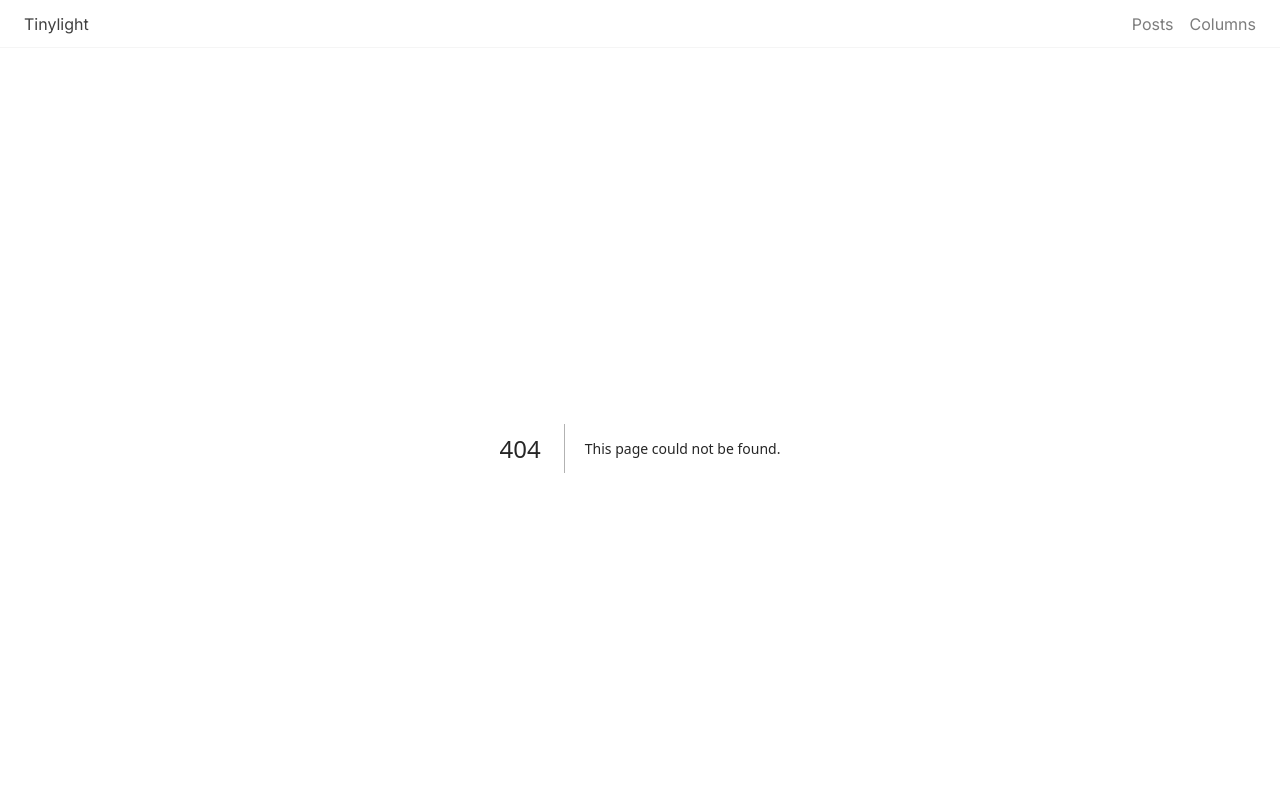
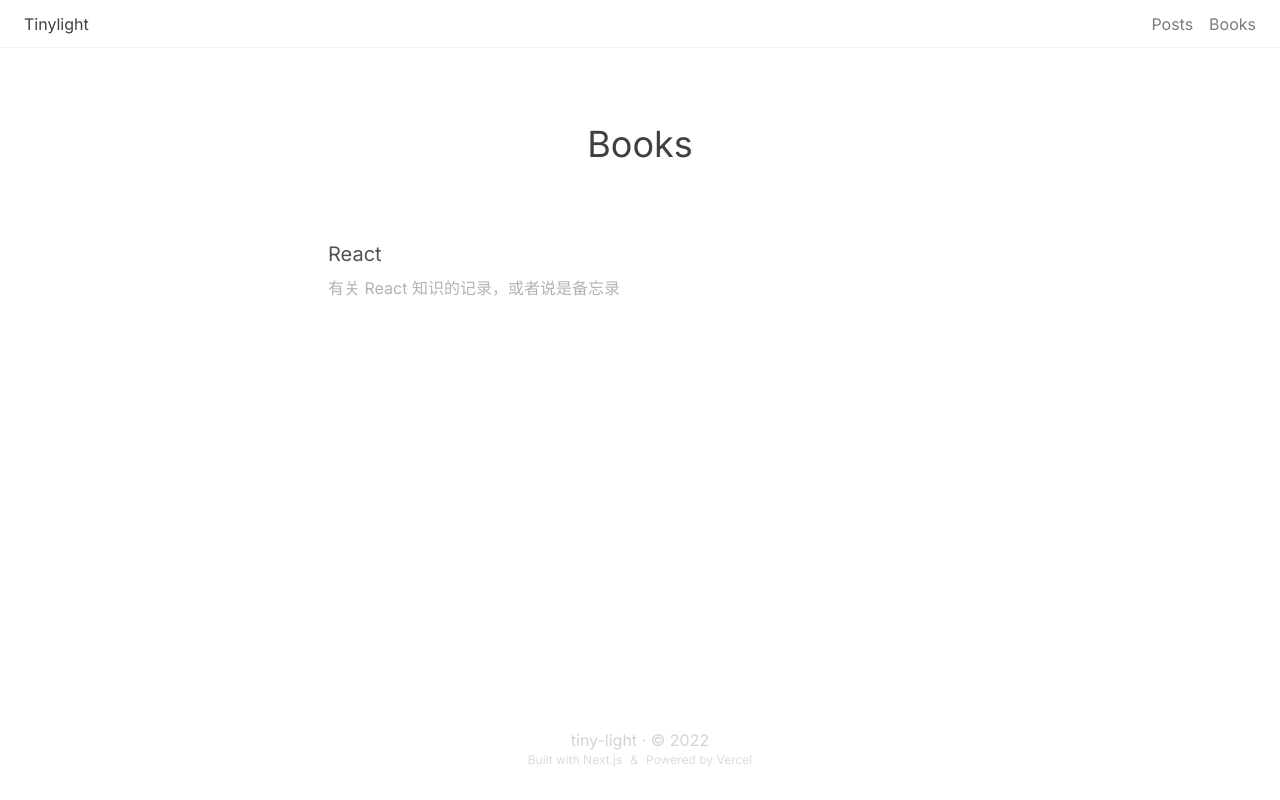
Before and after one commit to wei-light/note.tinylight.cn, a Next.js app: page /books in a window 1280 px wide. Before the commit this address had no page. Shown: the top 800 px of the page. Built offline with nearby package versions, Linux system fonts and the light colour scheme; a small style sheet from the web is missing.

Commit message:
feat: book page

```diff
--- /dev/null
+++ b/data/book-list.ts
@@ -0,0 +1,38 @@
+type BookType = {
+  slug: string
+  title: string
+  description: string
+  groups: GroupItem[]
+}
+
+type GroupItem = {
+  groupId: string | number
+  groupTitle: string
+  list: Item[]
+}
+
+type Item = {
+  title: string
+  url: string
+}
+
+const bookList: BookType[] = [
+  {
+    slug: 'react',
+    title: 'React',
+    description: '有关 React 知识的记录，或者说是备忘录',
+    groups: [
+      {
+        groupId: 1,
+        groupTitle: 'React Router',
+        list: [
+          { title: 'React Router 入门', url: '/articles/react/react-router-basic' },
+          { title: 'react-router-config 集中式路由配置', url: '/articles/react/react-router-config' },
+          { title: '迁移到 React Router 6', url: '/articles/react/migrate-to-react-router-v6' },
+        ],
+      },
+    ],
+  },
+]
+
+export default bookList
--- a/data/nav-links.ts
+++ b/data/nav-links.ts
@@ -6,7 +6,7 @@ type LinkType = {
 
 const navLinks: LinkType[] = [
   { id: 1, title: 'Posts', path: '/posts' },
-  { id: 2, title: 'Columns', path: '/columns' },
+  { id: 2, title: 'Books', path: '/books' },
 ]
 
 export default navLinks
--- /dev/null
+++ b/pages/books.tsx
@@ -0,0 +1,26 @@
+import AppLink from '~/components/AppLink'
+import bookList from '~/data/book-list'
+
+const BooksPage = () => (
+  <>
+    <section className="relative flex items-center justify-center h-48">
+      <h2 className="text-center text-3xl text-neutral-600 sm:text-4xl">
+        Books
+      </h2>
+    </section>
+    <section className="flex flex-col gap-y-16">
+      {bookList.map(({ slug, title, description }) => (
+        <article key={slug}>
+          <AppLink href={`/books/${slug}`}>
+            <h3 className="text-xl text-neutral-500 transition-colors duration-300 hover:text-primary">
+              {title}
+            </h3>
+          </AppLink>
+            <p className="mt-2 opacity-[0.35]">{description}</p>
+        </article>
+      ))}
+    </section>
+  </>
+)
+
+export default BooksPage
--- /dev/null
+++ b/pages/books/[slug].tsx
@@ -0,0 +1,63 @@
+import AppLink from '~/components/AppLink'
+import bookList from '~/data/book-list'
+
+import type { GetStaticPaths, InferGetStaticPropsType } from 'next'
+
+type Params = {
+  params: {
+    slug: string
+  }
+}
+
+const Book = ({ bookData: { title, groups } }: InferGetStaticPropsType<typeof getStaticProps>) => (
+  <>
+    <section className="relative flex items-center justify-center h-48">
+      <h2 className="text-center text-3xl text-neutral-600 sm:text-4xl">
+        {title}
+      </h2>
+      <span className="absolute top-4 right-0 px-1 border border-neutral-200 text-xs text-neutral-400 rounded">
+        Book
+      </span>
+    </section>
+    <ul className="flex flex-col gap-y-12">
+      {groups.map(group => (
+        <li key={group.groupId}>
+          <h3 className="mb-3 text-xl text-gray-700">{group.groupTitle}</h3>
+          <section className="space-y-2 -mx-2">
+            {group.list.map(item => (
+              <AppLink className="block" href={item.url} key={item.url}>
+                <article className="flex items-center h-9 px-2 text-neutral-400 rounded-md transition-colors duration-300 hover:bg-neutral-100 group">
+                  <h4 className="flex-1 line-clamp-1">{item.title}</h4>
+                  <span className="ml-12 group-hover:translate-x-1 transition-transform duration-300">{'->'}</span>
+                </article>
+              </AppLink>
+            ))}
+          </section>
+        </li>
+      ))}
+    </ul>
+  </>
+)
+
+export const getStaticPaths: GetStaticPaths = async () => {
+  return {
+    paths: bookList.map(book => ({
+      params: {
+        slug: book.slug,
+      },
+    })),
+    fallback: false,
+  }
+}
+
+export const getStaticProps = async ({ params }: Params) => {
+  const bookData = bookList.find(book => book.slug === params.slug)!
+
+  return {
+    props: {
+      bookData,
+    },
+  }
+}
+
+export default Book
--- a/pages/columns.tsx
+++ /dev/null
@@ -1,7 +0,0 @@
-function ColumnsPage() {
-  return (
-    <div>columns</div>
-  )
-}
-
-export default ColumnsPage
```
